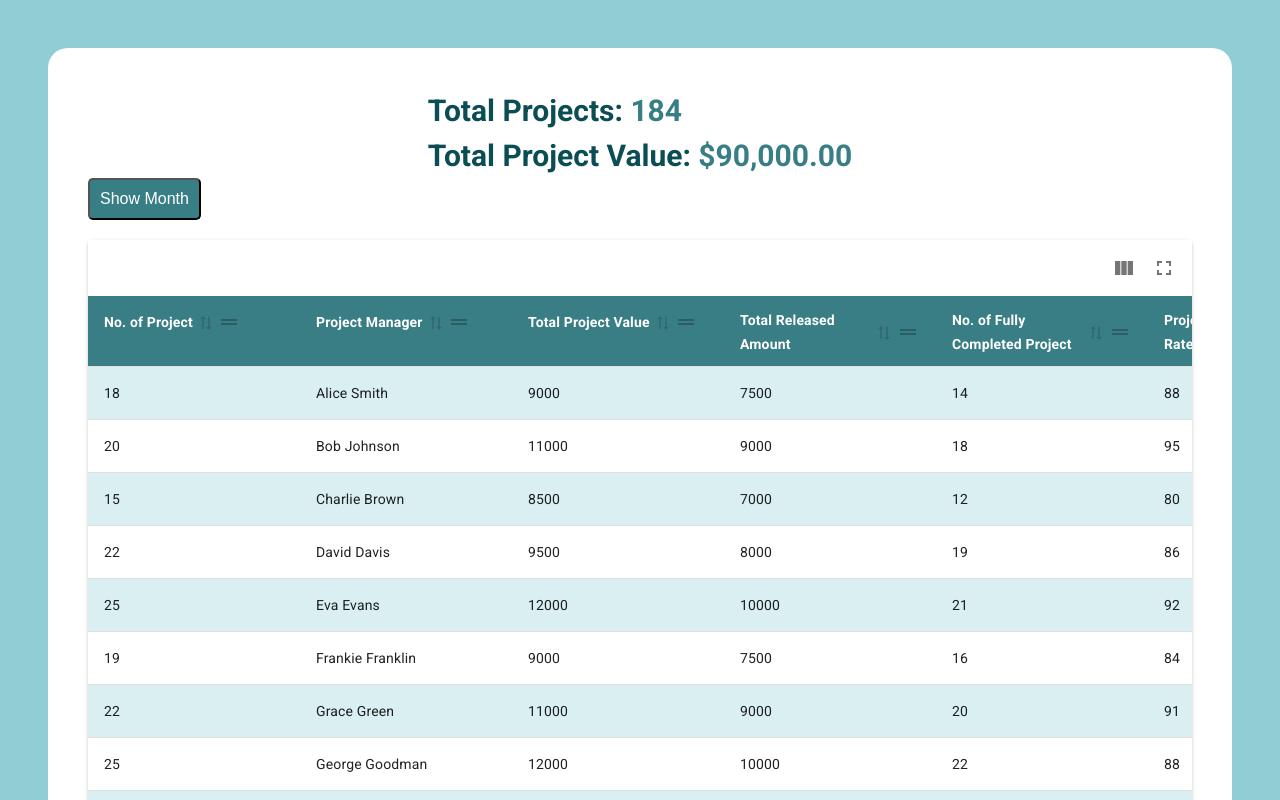
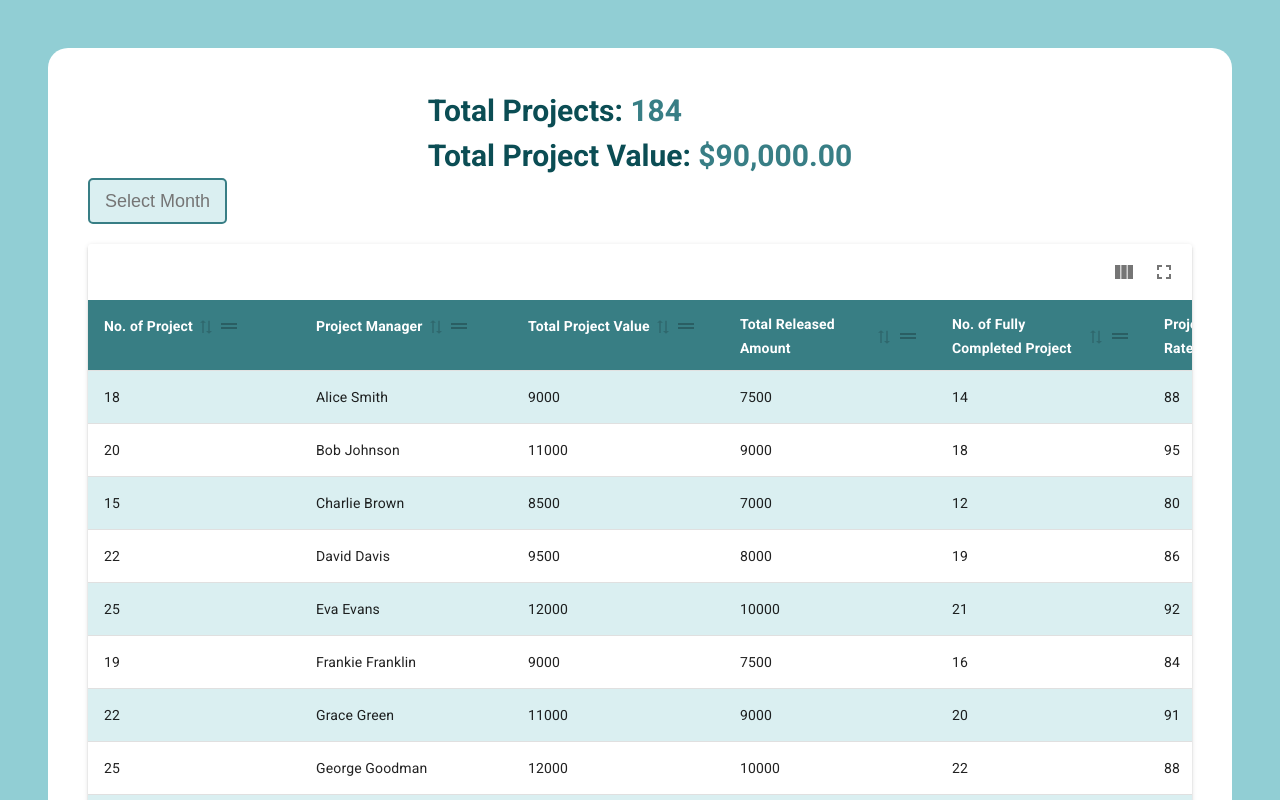
Before and after one commit to tanvirmitul1/draggable-table, a React (Vite) app: page / in a window 1280 px wide. Shown: the top 800 px of the page. Built offline with nearby package versions, Linux system fonts and the light colour scheme.

Commit message:
month selection button fix

```diff
--- a/src/components/MonthPicker.jsx
+++ b/src/components/MonthPicker.jsx
@@ -1,3 +1,4 @@
+/* eslint-disable react/prop-types */
 import { useState } from "react";
 
 import DatePicker from "react-datepicker";
@@ -5,16 +6,8 @@ import "react-datepicker/dist/react-datepicker.css";
 import styles from "../styles/DatePicker.module.css";
 const MonthSelector = () => {
   const [startDate, setStartDate] = useState(null);
+  const [showCalendar, setShowCalendar] = useState(true);
   const [selectedMonth, setSelectedMonth] = useState("");
-  const [hovered, setHovered] = useState(false);
-
-  const handleMouseEnter = () => {
-    setHovered(true);
-  };
-
-  const handleMouseLeave = () => {
-    setHovered(false);
-  };
 
   const handleMonthChange = (date) => {
     if (date) {
@@ -27,6 +20,8 @@ const MonthSelector = () => {
       setSelectedMonth(
         ` ${startMonth} 15, ${year} to  ${endMonth} 15 , ${year}`
       );
+
+      setShowCalendar((prev) => !prev);
     } else {
       setSelectedMonth("");
     }
@@ -34,37 +29,37 @@ const MonthSelector = () => {
     setStartDate(date);
   };
 
+  const handleButtonClick = () => {
+    setStartDate(new Date());
+  };
+  const handleButton2Click = () => {
+    setShowCalendar((prev) => !prev);
+  };
+
   return (
-    <div style={{ zIndex: 100, display: "flex", gap: "10px" }}>
-      <button
-        onClick={() => setStartDate(new Date())}
-        onMouseEnter={handleMouseEnter}
-        onMouseLeave={handleMouseLeave}
-        style={{
-          padding: "10px",
-          fontSize: "16px",
-          backgroundColor: hovered ? "white" : "#387E85",
-          color: hovered ? "#387E85" : "white",
-          cursor: "pointer",
-          border: `1px solid ${hovered ? "#387E85" : "none"}`,
-          outline: "none",
-          borderRadius: "5px",
-
-          transition: "background-color 0.3s ease-in",
-        }}
-      >
-        Show Month
-      </button>
-
-      {startDate && (
+    <div
+      style={{
+        display: "flex",
+        gap: "10px",
+      }}
+    >
+      {showCalendar ? (
         <DatePicker
+          onClick={() => handleButtonClick()}
           selected={startDate}
           onChange={handleMonthChange}
           showMonthYearPicker
-          dateFormat="MM/yyyy"
           popperPlacement="top"
+          placeholderText="Select Month"
           className={styles.customDatepicker}
         />
+      ) : (
+        <button
+          onClick={() => handleButton2Click()}
+          className={styles.customButton}
+        >
+          Select Month
+        </button>
       )}
       {selectedMonth && (
         <div
--- a/src/styles/DatePicker.module.css
+++ b/src/styles/DatePicker.module.css
@@ -1,17 +1,25 @@
 .customDatepicker {
   height: 32px;
-  width: 70px;
+  width: 105px;
   background-color: #DAEFF1;
-  padding: 5px;
+  padding: 5px 15px 5px 15px;
+  font-size: 18px;
+  border-radius: 5px;
+  border: 2px solid #387E85;
+
+
+}
+
+.customButton {
+  height: 45px;
+  width: 135px;
+  background-color: #DAEFF1;
+
   font-size: 18px;
   border-radius: 5px;
   border: 2px solid #387E85;
 
 }
-
-.customCalendar {}
-
-
 
 
 
--- a/src/styles/ProjectDetails.module.css
+++ b/src/styles/ProjectDetails.module.css
@@ -26,7 +26,7 @@
 
 .projectDetailItem:hover {
   background-color: #f1eded;
-  /* Change the background color on hover */
+
 }
 
 .projectDetailLabel {
```
